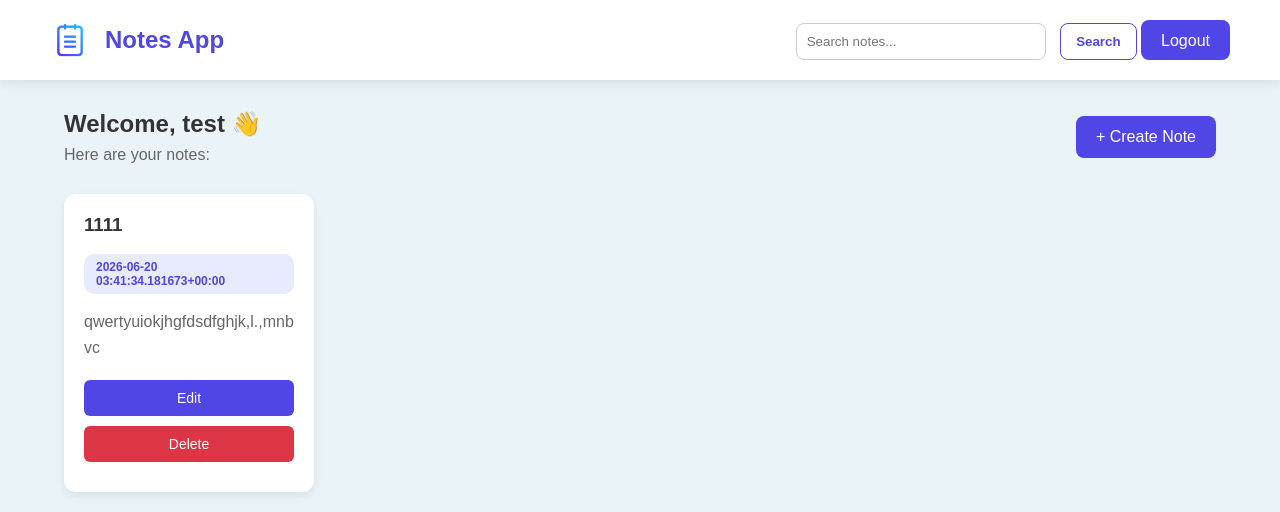
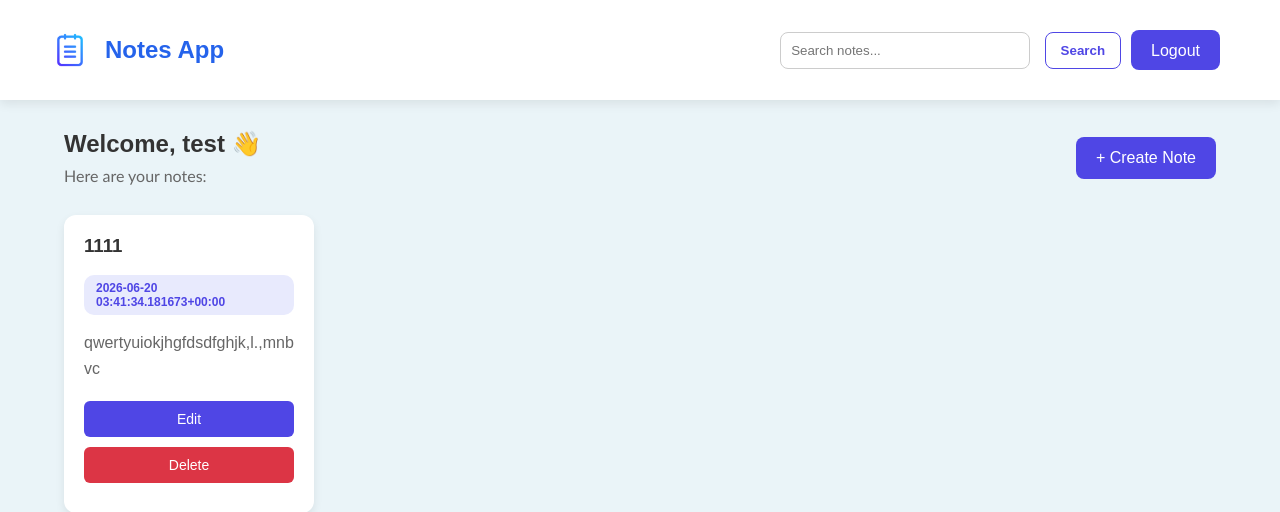
Before and after one commit to joswinshaju04/Notes-App, a Django app: page /home/ in a window 1280 px wide. Shown: the top 512 px of the page. Run offline with Django 5.2, Linux system fonts and the light colour scheme; a user stored in the database is signed in; data comes from the database, SQL or seed files in the repository; both versions use the stored data as it was after the commit.

Commit message:
added search funtionality

```diff
--- a/notes_app/static/style.css
+++ b/notes_app/static/style.css
@@ -104,10 +104,11 @@ body{
 }
 .header_name{
     font-size:24px;
-    color:#4F46E5;
+    color: #2563EB;
     font-weight:bold;
     text-decoration:none;
 }
+
 .header-container{
     width:100%;
     display:flex;
@@ -142,6 +143,10 @@ body{
 .header-container button:hover{
     background:#ececec;
 }
+.search-box{
+    display:flex;
+    align-items:center;
+}
 
 .logout-btn{
     display:inline-block;
@@ -153,6 +158,11 @@ body{
     transition:.3s;
     height:40px;
     text-align:center;
+    margin: 10px;
+}
+
+.logout-btn:hover{
+    background:#4338CA;
 }
 
 section{
@@ -175,6 +185,7 @@ section{
 
 .welcome p{
     color:#666;
+    font-family: 'Trebuchet MS', 'Lucida Sans Unicode', 'Lucida Grande', 'Lucida Sans', Arial, sans-serif;
 }
 
 
@@ -191,7 +202,6 @@ section{
 .create-btn:hover{
     background:#4338CA;
 }
-
 
 
 .notes-container{
--- a/notes_app/templates/home.html
+++ b/notes_app/templates/home.html
@@ -14,9 +14,11 @@
             <a href="{% url 'home' %}" class="header_name">Notes App</a>
         </div>
 
-        <div>
-            <input type="text" placeholder="Search notes...">
-            <button type="submit">Search</button>
+        <div class="search-box">
+            <form method="GET" action="{% url 'home' %}">
+                <input type="text" name="search" placeholder="Search notes..." value="{{ request.GET.search }}">
+                <button type="submit">Search</button>
+            </form>
             <a href="{% url 'logout' %}" class="logout-btn">Logout</a>
         </div>
     </header>
--- a/notes_app/templates/register.html
+++ b/notes_app/templates/register.html
@@ -12,9 +12,9 @@
     <form method="POST" class="form_register">
         {% csrf_token %}
         <h1 class="register_head">Create an Account</h1>
-        <input type="text" placeholder="username" name="username" class="register_input"><br><br>
-        <input type="email" placeholder="email" name="email" class="register_input"><br><br>
-        <input type="password" placeholder="password" name="password" class="register_input"><br><br>
+        <input type="text" placeholder="username" name="username" class="register_input">
+        <input type="email" placeholder="email" name="email" class="register_input">
+        <input type="password" placeholder="password" name="password" class="register_input">
         <button type="submit" class="register_button">Register</button>
     </form>
 </body>
--- a/notes_app/views.py
+++ b/notes_app/views.py
@@ -4,7 +4,7 @@ from django.contrib.auth import authenticate, login
 from django.contrib.auth.decorators import login_required
 from .models import notes
 from django.contrib.auth import logout
-
+from django.db.models import Q
 
 def login_page(request):
     if request.method == 'POST':
@@ -31,6 +31,13 @@ def register(request):
 @login_required
 def home(request):
     items=notes.objects.filter(user=request.user)
+    query = request.GET.get('search')
+    if query:
+        items = items.filter(
+            Q(title__icontains=query) |
+            Q(content__icontains=query) |
+            Q(category__icontains=query)
+        )
     return render(request, 'home.html' , {'items': items})
 
 @login_required
```
Also changed, not shown: db.sqlite3.
